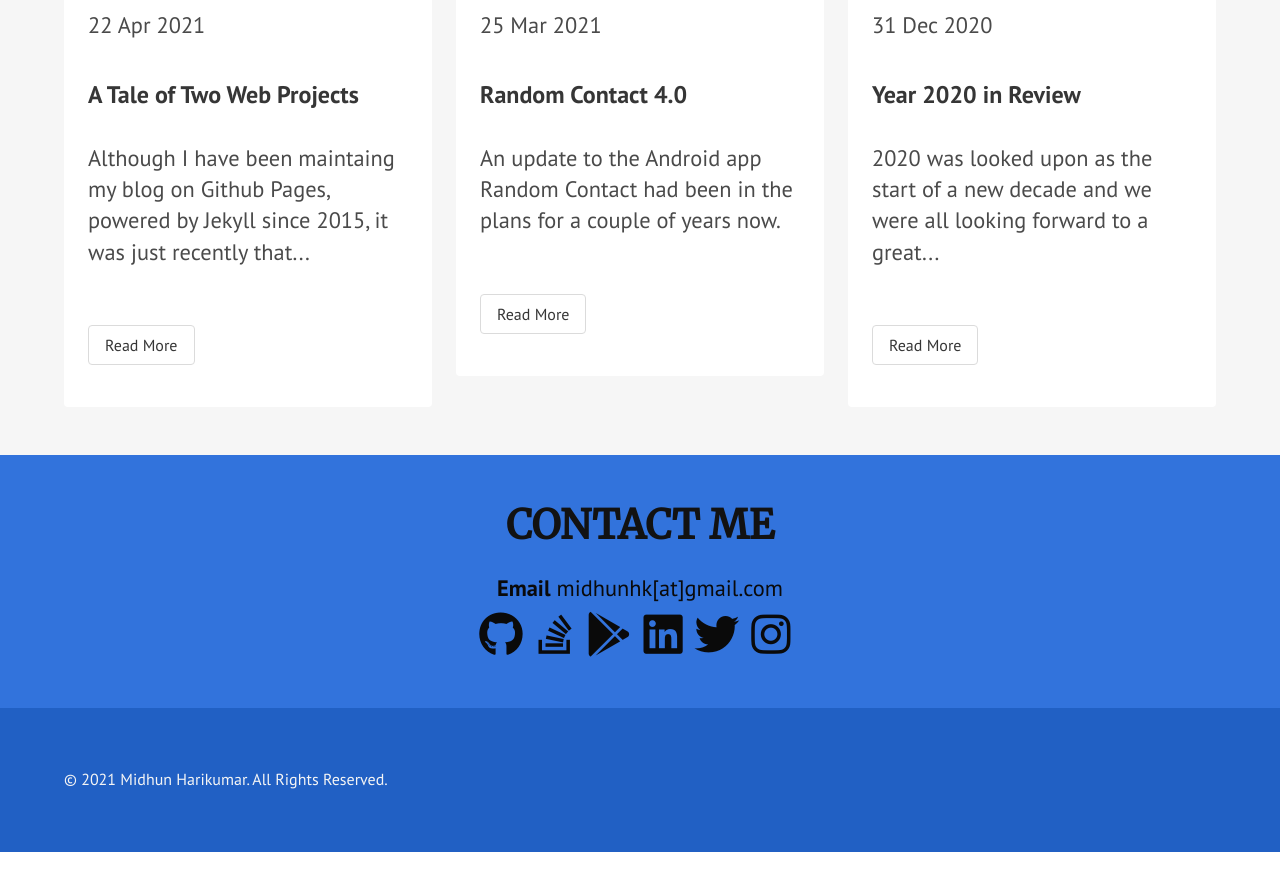
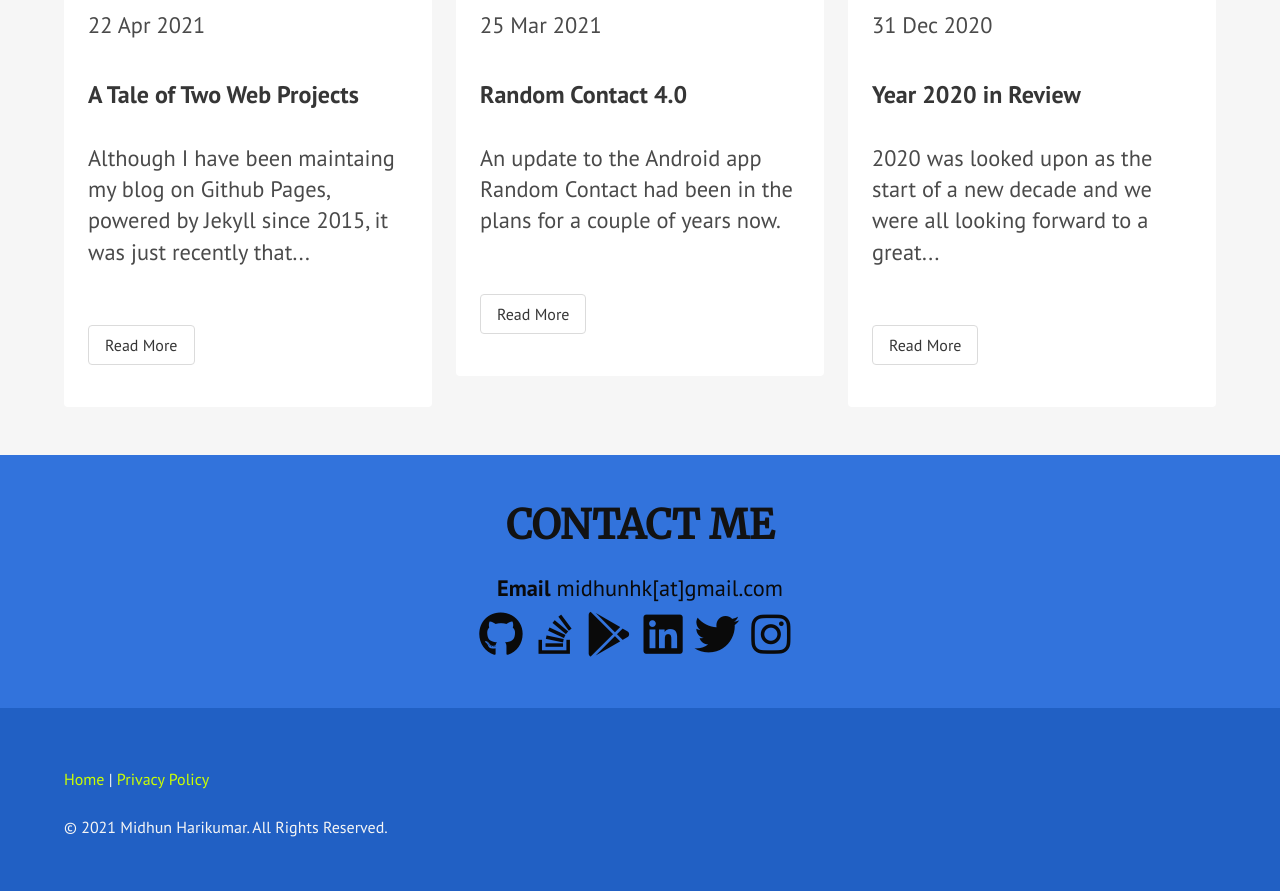
Before and after one commit to midhunhk/midhunhk.github.io, a Jekyll site: the page built from index.html, in a window 1280 px wide and 900 px high, scrolled down 1842 px. Shown: the top 891 px of the window. Built offline with Jekyll 4.4.1, drawn with Linux system fonts in a browser that asks for light colours; nearby versions of some CDN libraries; a style sheet for code colours, icons or effects is not loaded; before the commit the page ends 2694 px from its top, so only the background shows below that.

Commit message:
add privacy policy link

```diff
--- a/_includes/footer.html
+++ b/_includes/footer.html
@@ -1,5 +1,9 @@
 <section class="section has-background-link-dark has-text-white-ter">
     <div class="container">
+        <p class="is-size-6">
+            <a href="https://www.midhunhk.com/" class="has-text-success">Home</a>
+            | <a href="https://ae-app-labs.github.io/privacy-policy/midhunhk-blog" class="has-text-success">Privacy Policy</a>
+        </p>
         <p class="is-size-6">
             &copy; <time datetime="{{ site.time | date_to_xmlschema }}">{{ site.time | date: '%Y' }}</time>
             Midhun Harikumar. All Rights Reserved.
```
Also changed, not shown: 1 other file.
